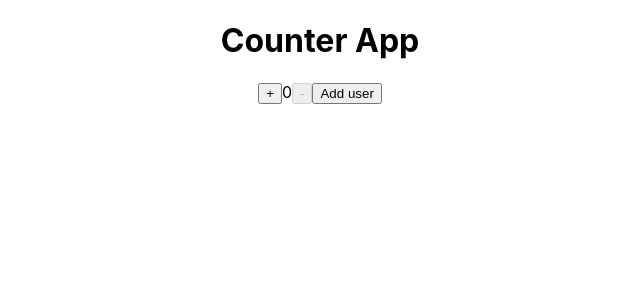
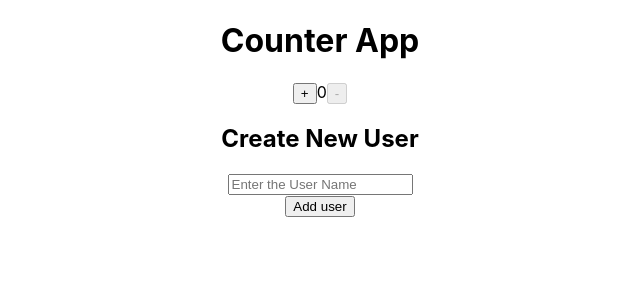
Before and after one commit to Ujjal-ENG/start-react-typescript, a React (Create React App) app: page / in a window 1280 px wide. Shown: the top 300 px of the page, without its empty margins (320-960 px from the left). Built offline with nearby package versions, Linux system fonts and the light colour scheme.

Commit message:
also learnt the button event value

```diff
--- a/src/USE-STATE-HOOKS/Counter.tsx
+++ b/src/USE-STATE-HOOKS/Counter.tsx
@@ -1,12 +1,9 @@
 import React, { useState } from "react";
 
-type User = {
-  id: number;
-  name: String;
-};
 const Counter = () => {
   const [count, setCount] = useState(0);
-  const [user, setUser] = useState<null | User>(null);
+  const [user, setUser] = useState<string>("");
+  const [userNmae, setUserName] = useState("");
   const handleIncremnet = () => {
     setCount((ps) => ps + 1);
   };
@@ -14,9 +11,12 @@ const Counter = () => {
     setCount((ps) => ps - 1);
   };
 
-  const handleAddUser = () => {
-    setUser({ id: 1, name: "Ujjal" });
-    console.log(user);
+  const handleAddUser = (event: React.MouseEvent<HTMLButtonElement>) => {
+    setUser(userNmae);
+  };
+
+  const handleChange = (e: React.ChangeEvent<HTMLInputElement>) => {
+    setUserName(e.target.value);
   };
   return (
     <div>
@@ -37,10 +37,20 @@ const Counter = () => {
         -
       </button>
 
+      <div>
+        <h2>Create New User</h2>
+        <input
+          type="text"
+          placeholder="Enter the User Name"
+          value={userNmae}
+          onChange={handleChange}
+        />
+      </div>
+
       <button type="submit" onClick={handleAddUser}>
         Add user
       </button>
-      {user?.name}
+      <h1>{user}</h1>
     </div>
   );
 };
```
